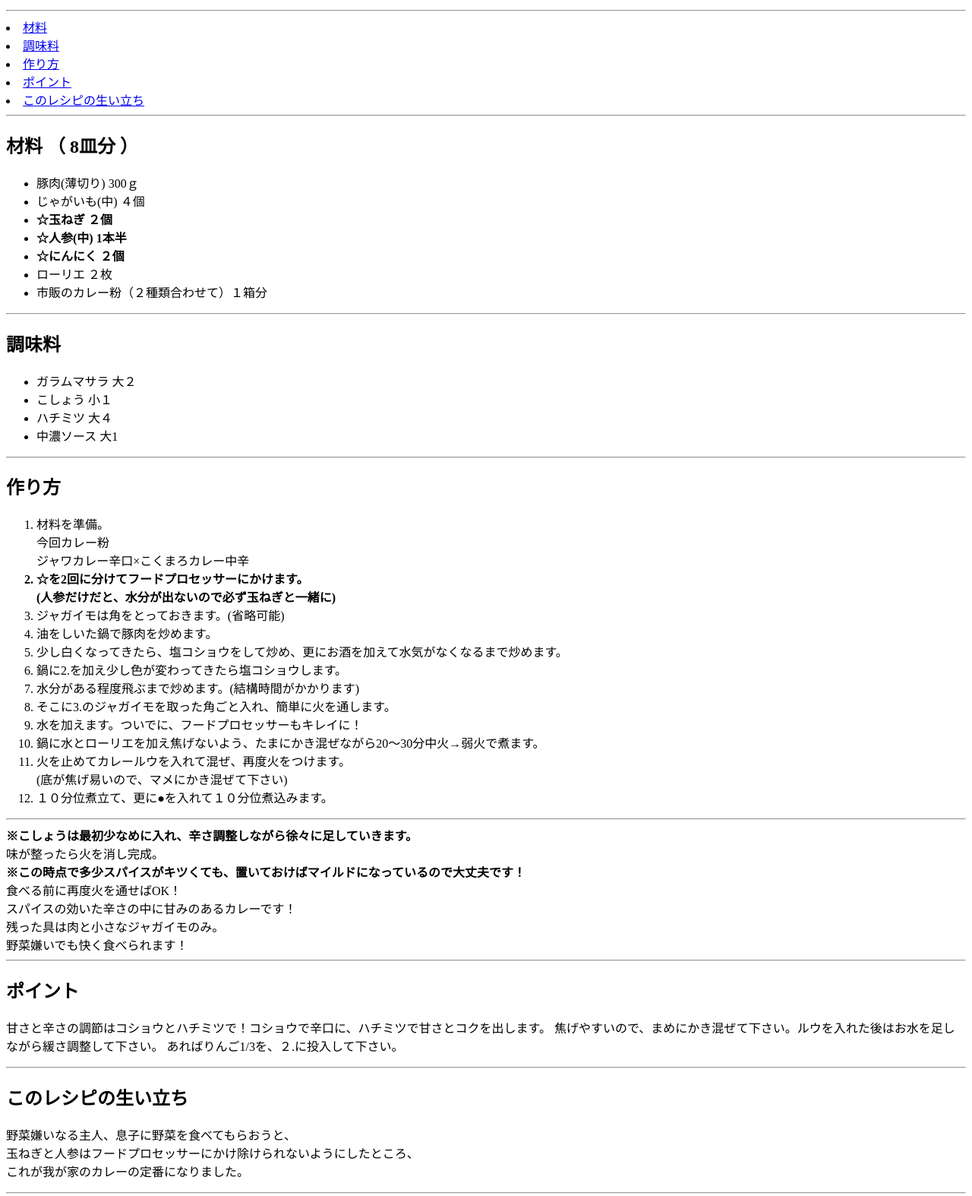
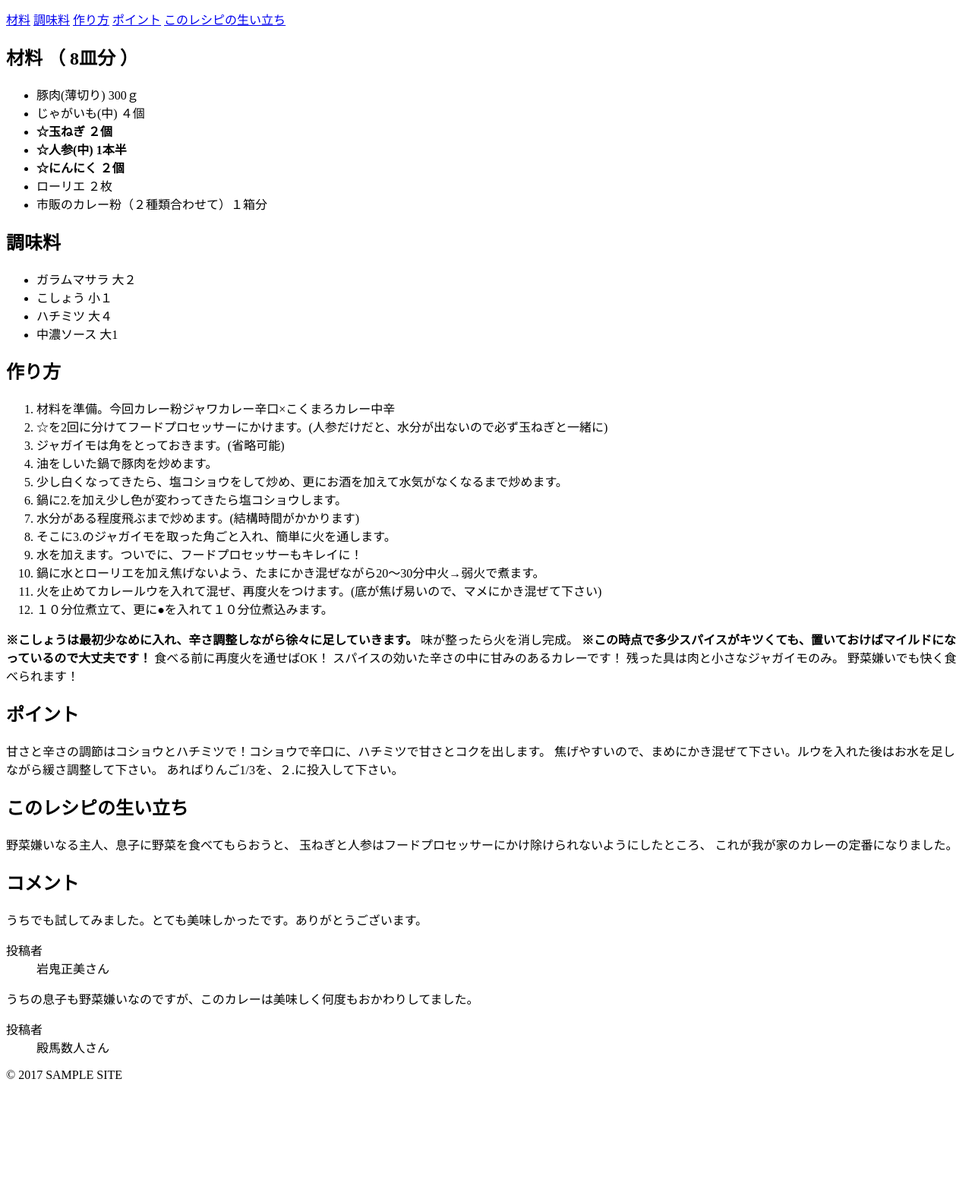
Before and after one commit to kaniheart/learning-markup, a plain HTML site: page index.html in a window 1280 px wide. Shown: the part 204-1778 px from the top of the page at 76% size. After the commit the page ends 1636 px from the top, so only its background shows below. Drawn offline with Linux system fonts and the light colour scheme.

Commit message:
Add files via upload

```diff
--- a/index.html
+++ b/index.html
@@ -1,32 +1,27 @@
 <!DOCTYPE html>
 <html lang="ja">
-
 <head>
   <meta charset="utf-8">
   <title>カレーのレシピ</title>
 </head>
-
 <body>
   <header>
     <h1>カレーのレシピ</h1>
       <p>
-      誰でもできる、美味しいカレーの作り方です。旦那も息子もこのカレーが大好物。<br>
-      ポイントは玉ねぎと人参はミキサーで細かくしてしまうところ。逆にコクのある美味しいカレーになります。<br>
+        誰でもできる、美味しいカレーの作り方です。旦那も息子もこのカレーが大好物。
+        ポイントは玉ねぎと人参はミキサーで細かくしてしまうところ。逆にコクのある美味しいカレーになります。
       </p>
       <dl>
         <dt>レシピの作者</dt>
         <dd>山田サチ子さん</dd>
       </dl>
   </header>
-<hr>
-  <li><a href="#zairyou">材料</a></li>
-  <li><a href="#cyoumiryou">調味料</a></li>
-  <li><a href="#tukurikata">作り方</a></li>
-  <li><a href="#point">ポイント</a></li>
-  <li><a href="#oitati">このレシピの生い立ち</a></li>
-<hr>
+    <a href="#zairyou">材料</a>
+    <a href="#cyoumiryou">調味料</a>
+    <a href="#tukurikata">作り方</a>
+    <a href="#point">ポイント</a>
+    <a href="#oitati">このレシピの生い立ち</a>
     <main>
-    <section>
       <h2 id="zairyou">材料 （ 8皿分 ）</h2>
         <ul>
           <li>豚肉(薄切り) 300ｇ</li>
@@ -37,8 +32,6 @@
           <li>ローリエ ２枚</li>
           <li>市販のカレー粉（２種類合わせて）１箱分</li>
         </ul>
-    </section>
-<hr>
       <h2 id="cyoumiryou">調味料</h2>
       <ul>
         <li>ガラムマサラ 大２</li>
@@ -46,79 +39,54 @@
         <li>ハチミツ 大４</li>
         <li>中濃ソース 大1</li>
       </ul>
-<hr>
       <h2 id="tukurikata">作り方</h2>
       <ol>
-      <li>材料を準備。<br>
-        今回カレー粉<br>
-        ジャワカレー辛口×こくまろカレー中辛<br></li>
-      <strong>
-        <li>☆を2回に分けてフードプロセッサーにかけます。<br>
-            (人参だけだと、水分が出ないので必ず玉ねぎと一緒に)<br></li>
-      </strong>
-        <li>ジャガイモは角をとっておきます。(省略可能)<br></li>
-        <li>油をしいた鍋で豚肉を炒めます。<br></li>
+        <li>材料を準備。今回カレー粉ジャワカレー辛口×こくまろカレー中辛</li>
+        <li>☆を2回に分けてフードプロセッサーにかけます。(人参だけだと、水分が出ないので必ず玉ねぎと一緒に)</li>
+        <li>ジャガイモは角をとっておきます。(省略可能)</li>
+        <li>油をしいた鍋で豚肉を炒めます。</li>
         <li>少し白くなってきたら、塩コショウをして炒め、更にお酒を加えて水気がなくなるまで炒めます。</li>
-        <li>鍋に2.を加え少し色が変わってきたら塩コショウします。<br></li>
-        <li>水分がある程度飛ぶまで炒めます。(結構時間がかかります)<br></li>
-        <li>そこに3.のジャガイモを取った角ごと入れ、簡単に火を通します。<br></li>
-        <li>水を加えます。ついでに、フードプロセッサーもキレイに！<br></li>
-        <li>鍋に水とローリエを加え焦げないよう、たまにかき混ぜながら20〜30分中火→弱火で煮ます。<br></li>
-        <li>火を止めてカレールウを入れて混ぜ、再度火をつけます。<br></li>
-          (底が焦げ易いので、マメにかき混ぜて下さい)<br>
+        <li>鍋に2.を加え少し色が変わってきたら塩コショウします。</li>
+        <li>水分がある程度飛ぶまで炒めます。(結構時間がかかります)</li>
+        <li>そこに3.のジャガイモを取った角ごと入れ、簡単に火を通します。</li>
+        <li>水を加えます。ついでに、フードプロセッサーもキレイに！</li>
+        <li>鍋に水とローリエを加え焦げないよう、たまにかき混ぜながら20〜30分中火→弱火で煮ます。</li>
+        <li>火を止めてカレールウを入れて混ぜ、再度火をつけます。(底が焦げ易いので、マメにかき混ぜて下さい)</li>
         <li>１０分位煮立て、更に●を入れて１０分位煮込みます。</li>
       </ol>
-        <hr>
-        <strong>※こしょうは最初少なめに入れ、辛さ調整しながら徐々に足していきます。</strong><br>
-          味が整ったら火を消し完成。<br>
-        <strong>※この時点で多少スパイスがキツくても、置いておけばマイルドになっているので大丈夫です！</strong><br>
-          食べる前に再度火を通せばOK！<br>
-          スパイスの効いた辛さの中に甘みのあるカレーです！<br>
-          残った具は肉と小さなジャガイモのみ。<br>
+      <strong>※こしょうは最初少なめに入れ、辛さ調整しながら徐々に足していきます。</strong>
+        味が整ったら火を消し完成。
+      <strong>※この時点で多少スパイスがキツくても、置いておけばマイルドになっているので大丈夫です！</strong>
+        食べる前に再度火を通せばOK！
+        スパイスの効いた辛さの中に甘みのあるカレーです！
+        残った具は肉と小さなジャガイモのみ。
         野菜嫌いでも快く食べられます！
-      <hr>
-        <section>
       <h2 id="point">ポイント</h2>
         <p>
           甘さと辛さの調節はコショウとハチミツで！コショウで辛口に、ハチミツで甘さとコクを出します。
           焦げやすいので、まめにかき混ぜて下さい。ルウを入れた後はお水を足しながら緩さ調整して下さい。
           あればりんご1/3を、２.に投入して下さい。
         </p>
-        </section>
-        <hr>
-        <section>
       <h2 id="oitati">このレシピの生い立ち</h2>
         <p>
-            野菜嫌いなる主人、息子に野菜を食べてもらおうと、<br>
-            玉ねぎと人参はフードプロセッサーにかけ除けられないようにしたところ、<br>
-            これが我が家のカレーの定番になりました。<br>
+          野菜嫌いなる主人、息子に野菜を食べてもらおうと、
+          玉ねぎと人参はフードプロセッサーにかけ除けられないようにしたところ、
+          これが我が家のカレーの定番になりました。
         </p>
-        </section>
-        <hr>
-        <section>
+      </main>
         <h2>コメント</h2>
-          <ul>
-            <li>
         <p>うちでも試してみました。とても美味しかったです。ありがとうございます。</p>
-
         <dl>
           <dt>投稿者</dt>
           <dd>岩鬼正美さん</dd>
         </dl>
-          </li>
-          <li>
         <p>うちの息子も野菜嫌いなのですが、このカレーは美味しく何度もおかわりしてました。</p>
         <dl>
           <dt>投稿者</dt>
           <dd>殿馬数人さん</dd>
         </dl>
-            </body>
-          </li>
-        </ul>
-      </section>
-    </main>
-<hr>
     <footer>
       &copy; 2017 SAMPLE SITE
     </footer>
+  </body>
 </html>
```
Lines whose indentation alone changed are shown as unchanged.
